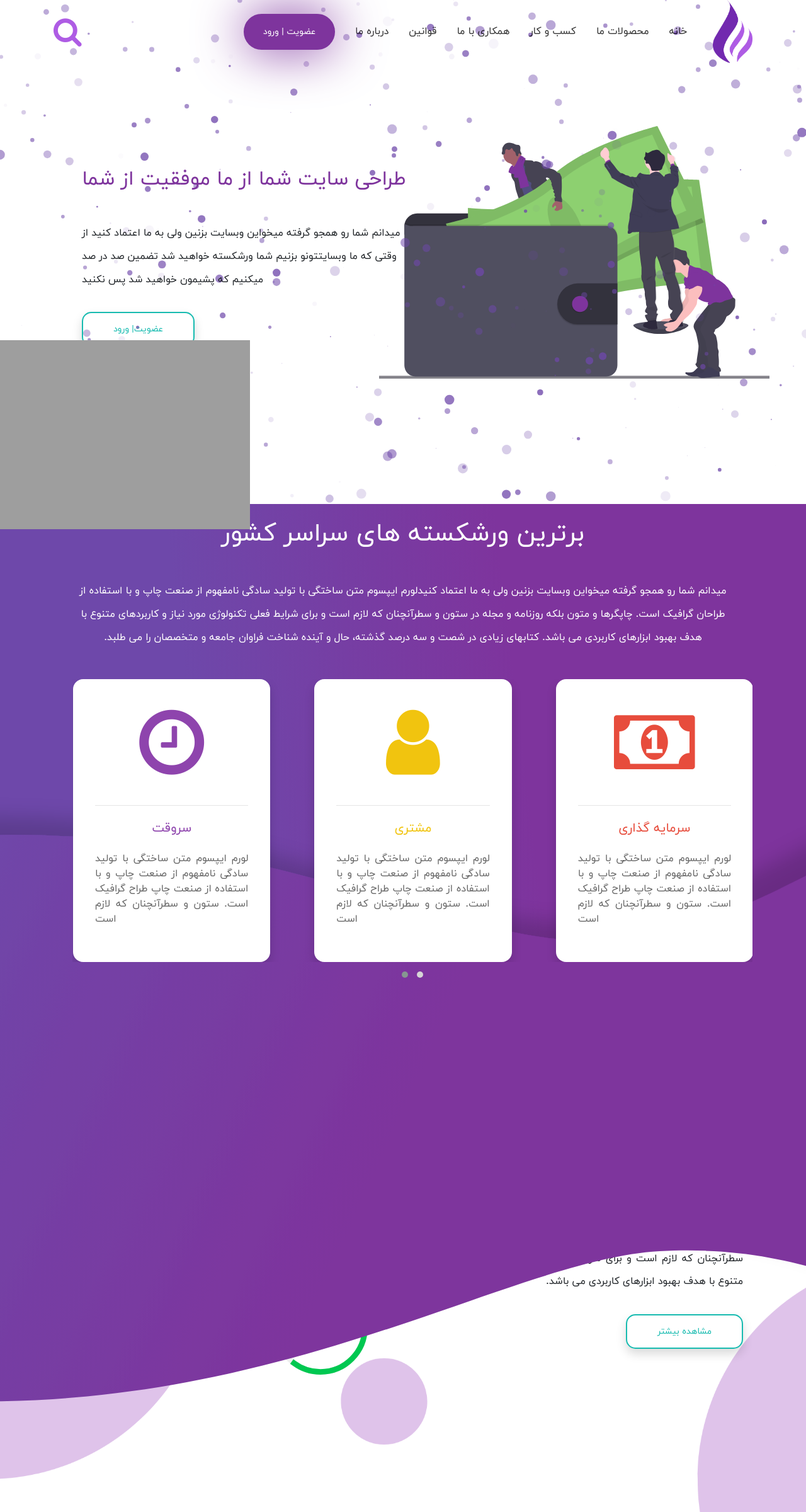
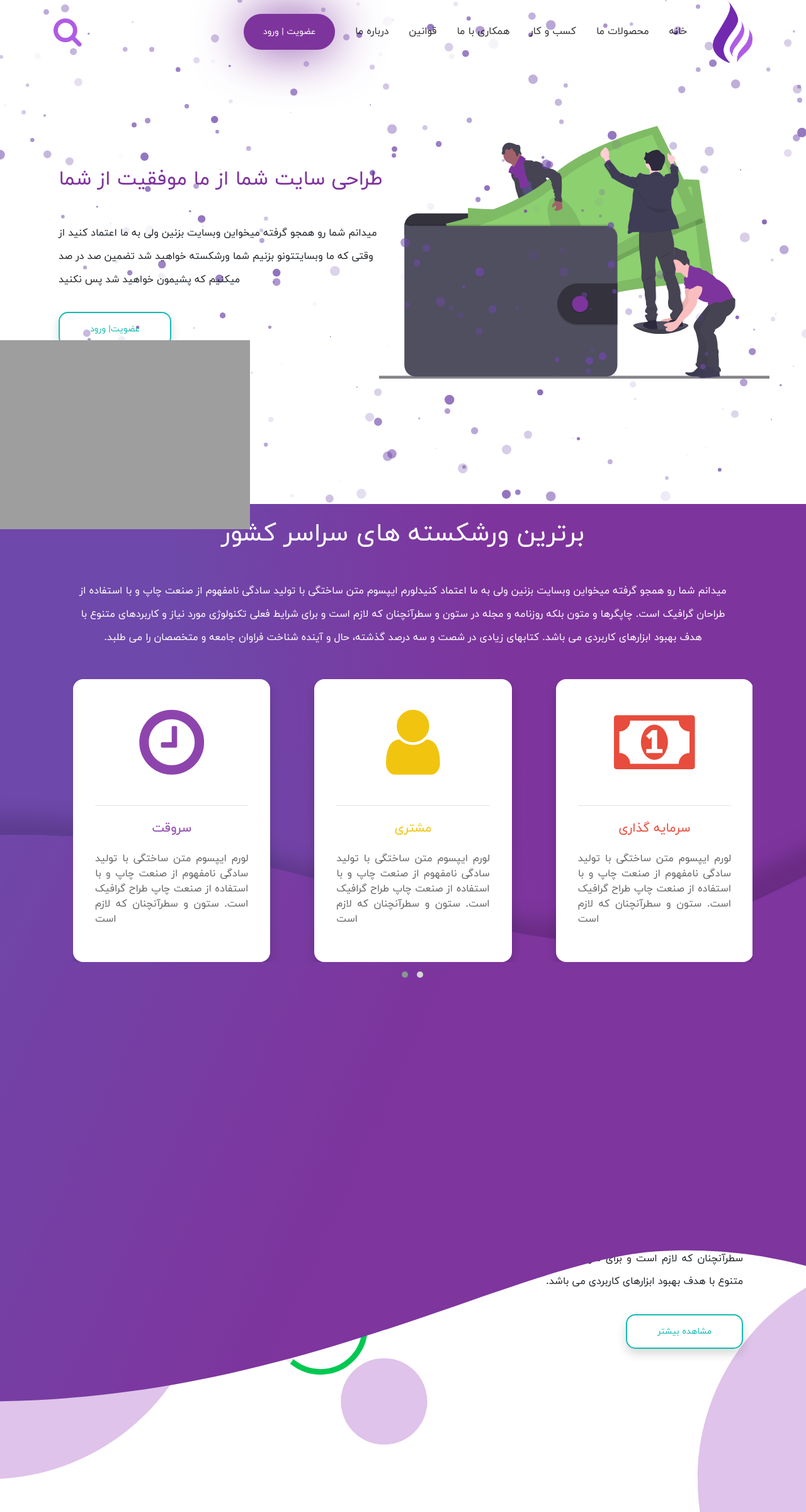
Before and after one commit to firehorse987/firehorse987.github.io, a PHP site: page / in a window 1280 px wide. Shown: the whole page at 63% size. Run offline with PHP 8.4, Linux system fonts and the light colour scheme; some libraries are stand-ins or nearby versions; some web fonts are replaced; grey boxes are pictures that could not be loaded.

Commit message:
Update style.css

```diff
--- a/css/style.css
+++ b/css/style.css
@@ -153,39 +153,31 @@ html {
   margin: 0;
 }
 
-/* line 136, ../sass/__reset.scss */
+/* line 135, ../sass/__reset.scss */
 body {
   margin: 0;
   direction: rtl;
   overflow-x: hidden !important;
 }
 
+/* line 141, ../sass/__reset.scss */
 main {
-  overflow-y:hidden !important;
+  overflow-y: hidden !important;
 }
 
-body , main {
-  width: 100vw!important;
-  overflow-x: hidden!important;
-}
-
-.purp-2{
-  width: 100%!important;
-}
-
-/* line 142, ../sass/__reset.scss */
+/* line 145, ../sass/__reset.scss */
 button, input {
   border: none;
   outline: none;
 }
 
-/* line 147, ../sass/__reset.scss */
+/* line 150, ../sass/__reset.scss */
 img {
   -o-object-fit: cover;
   object-fit: cover;
 }
 
-/* line 152, ../sass/__reset.scss */
+/* line 155, ../sass/__reset.scss */
 a:hover {
   text-decoration: none !important;
 }
@@ -411,7 +403,7 @@ main section {
 }
 /* line 177, ../style.scss */
 main section .colrellax {
-  left: calc(0% + 50px);
+  left: calc(0% + 10px);
 }
 @media only screen and (max-width: 950px) {
   /* line 177, ../style.scss */
```
